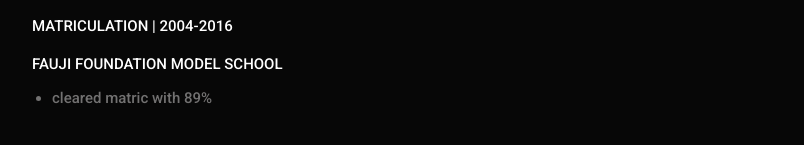
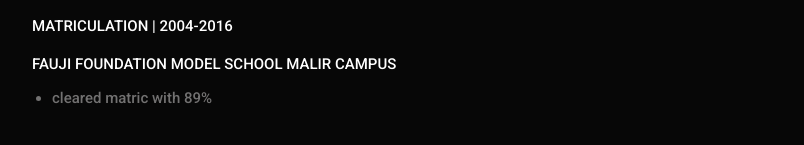
Before and after one commit to umerrasheed96/umer-s-resume, a plain HTML site: page index.html in a window 1280 px wide. Shown: the part 938-1083 px from the top of the page, without its empty margins (158-962 px from the left). Drawn offline with Linux system fonts and the light colour scheme.

Commit message:
i changed campus name

```diff
--- a/index.html
+++ b/index.html
@@ -55,7 +55,7 @@
           <li class="percentage">cleared intermediate with 82%</li>
         </ul>
         <h5 class="sub-heading">MATRICULATION | 2004-2016</h5>
-        <h6 class="sub-heading" >FAUJI FOUNDATION MODEL SCHOOL</h6>
+        <h6 class="sub-heading" >FAUJI FOUNDATION MODEL SCHOOL MALIR CAMPUS</h6>
         <ul class="skills-list description">
           <li class="percentage">cleared matric with 89%</li>
         </ul>
```
